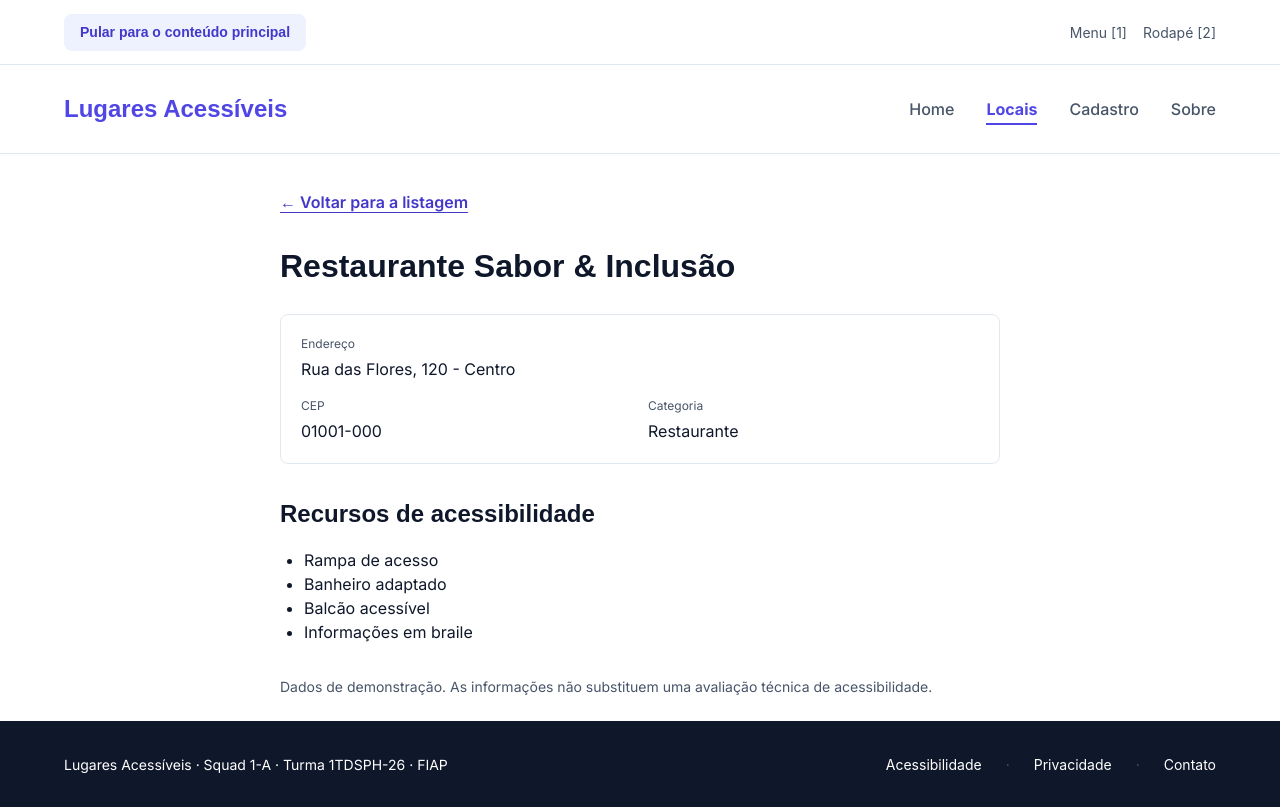
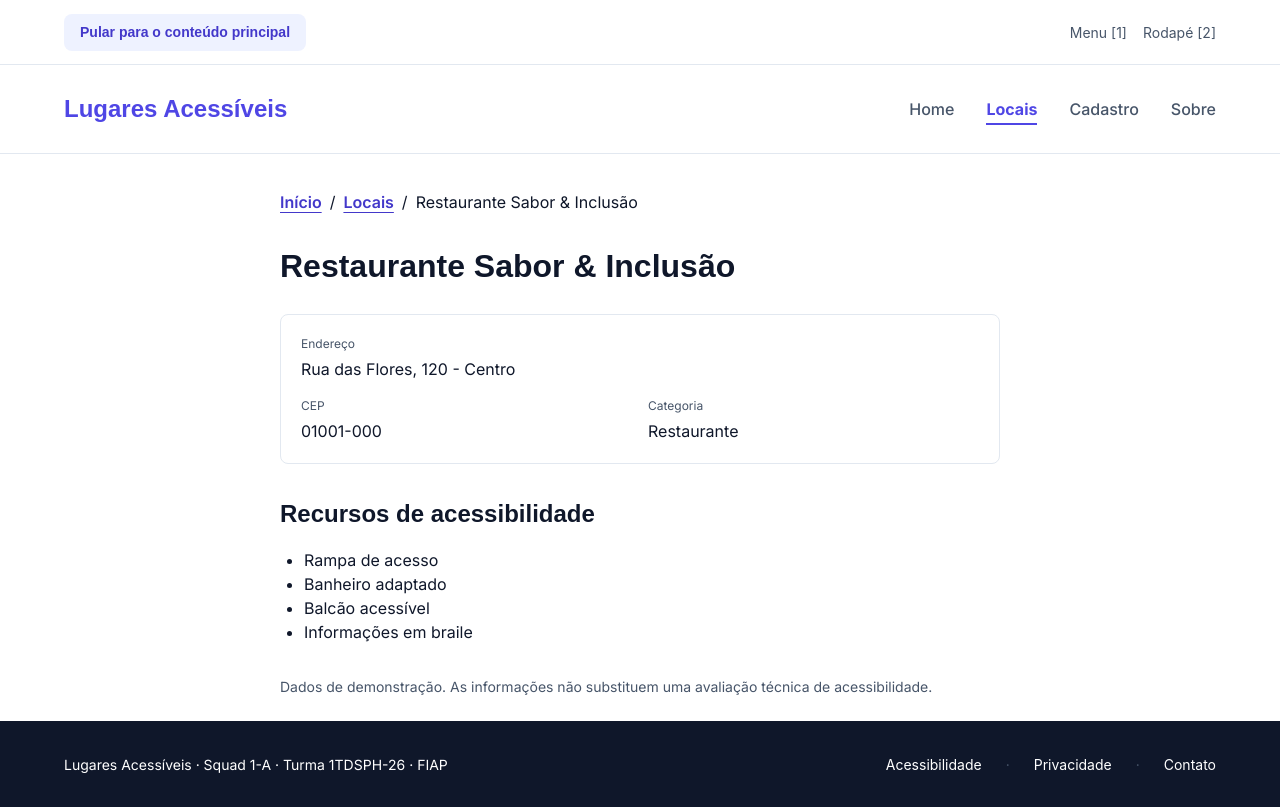
Before and after one commit to 1TDSPH-26/portal-locais-acessiveis, a React (Vite) app: page /locais/1 in a window 1280 px wide. Built offline with nearby package versions, Linux system fonts and the light colour scheme; a web font is replaced by a local one.

Commit message:
feat: adiciona breadcrumb ao detalhe do local

```diff
--- a/src/pages/DetalhesLocal/DetalhesLocal.tsx
+++ b/src/pages/DetalhesLocal/DetalhesLocal.tsx
@@ -29,20 +29,44 @@ const nomesRecurso: Record<RecursoAcessibilidade, string> = {
   cao_guia: 'Entrada permitida com cão-guia',
 }
 
-const classeLinkVoltar = [
+const classeLinkBreadcrumb = [
   'inline-flex min-h-12 items-center font-corpo text-corpo-16 font-semibold',
   'text-primaria-700 underline underline-offset-4',
   'focus-visible:outline-2 focus-visible:outline-offset-4',
   'focus-visible:outline-primaria-600',
 ].join(' ')
 
-function LinkVoltar() {
+function BreadcrumbDetalhe({ paginaAtual }: { paginaAtual: string }) {
   return (
     <nav aria-label="Caminho de navegação">
-      <Link to="/locais" className={classeLinkVoltar}>
-        <span aria-hidden="true">&larr;&nbsp;</span>
-        Voltar para a listagem
-      </Link>
+      <ol className="flex flex-wrap items-center gap-x-2 gap-y-1 font-corpo text-corpo-16 text-texto">
+        <li>
+          <Link to="/" className={classeLinkBreadcrumb}>
+            Início
+          </Link>
+        </li>
+
+        <li className="flex items-center gap-2">
+          <span aria-hidden="true" className="shrink-0">
+            /
+          </span>
+          <Link to="/locais" className={classeLinkBreadcrumb}>
+            Locais
+          </Link>
+        </li>
+
+        <li
+          aria-current="page"
+          className="flex min-w-0 max-w-full items-baseline gap-2"
+        >
+          <span aria-hidden="true" className="shrink-0">
+            /
+          </span>
+          <span className="min-w-0 wrap-anywhere">
+            {paginaAtual}
+          </span>
+        </li>
+      </ol>
     </nav>
   )
 }
@@ -55,7 +79,7 @@ export default function DetalhesLocal() {
   if (estado.status === 'carregando') {
     return (
       <section aria-label="Detalhes do local" className="mx-auto w-full max-w-3xl p-6">
-        <LinkVoltar />
+        <BreadcrumbDetalhe paginaAtual="Detalhes do local" />
         <LoadingState message="Carregando detalhes do local..." />
       </section>
     )
@@ -67,7 +91,7 @@ export default function DetalhesLocal() {
         aria-labelledby="detalhe-erro"
         className="mx-auto w-full max-w-3xl p-6"
       >
-        <LinkVoltar />
+        <BreadcrumbDetalhe paginaAtual="Detalhes do local" />
         <h1
           id="detalhe-erro"
           className="mt-4 mb-4 font-display text-h1 font-bold text-texto"
@@ -91,7 +115,7 @@ export default function DetalhesLocal() {
         aria-labelledby="detalhe-nao-encontrado"
         className="mx-auto w-full max-w-3xl p-6"
       >
-        <LinkVoltar />
+        <BreadcrumbDetalhe paginaAtual="Local não encontrado" />
         <h1
           id="detalhe-nao-encontrado"
           className="mt-4 font-display text-h1 font-bold text-texto"
@@ -111,7 +135,7 @@ export default function DetalhesLocal() {
       aria-labelledby="detalhe-titulo"
       className="mx-auto w-full max-w-3xl p-6"
     >
-      <LinkVoltar />
+      <BreadcrumbDetalhe paginaAtual={local.nome} />
 
       <h1
         id="detalhe-titulo"
```
